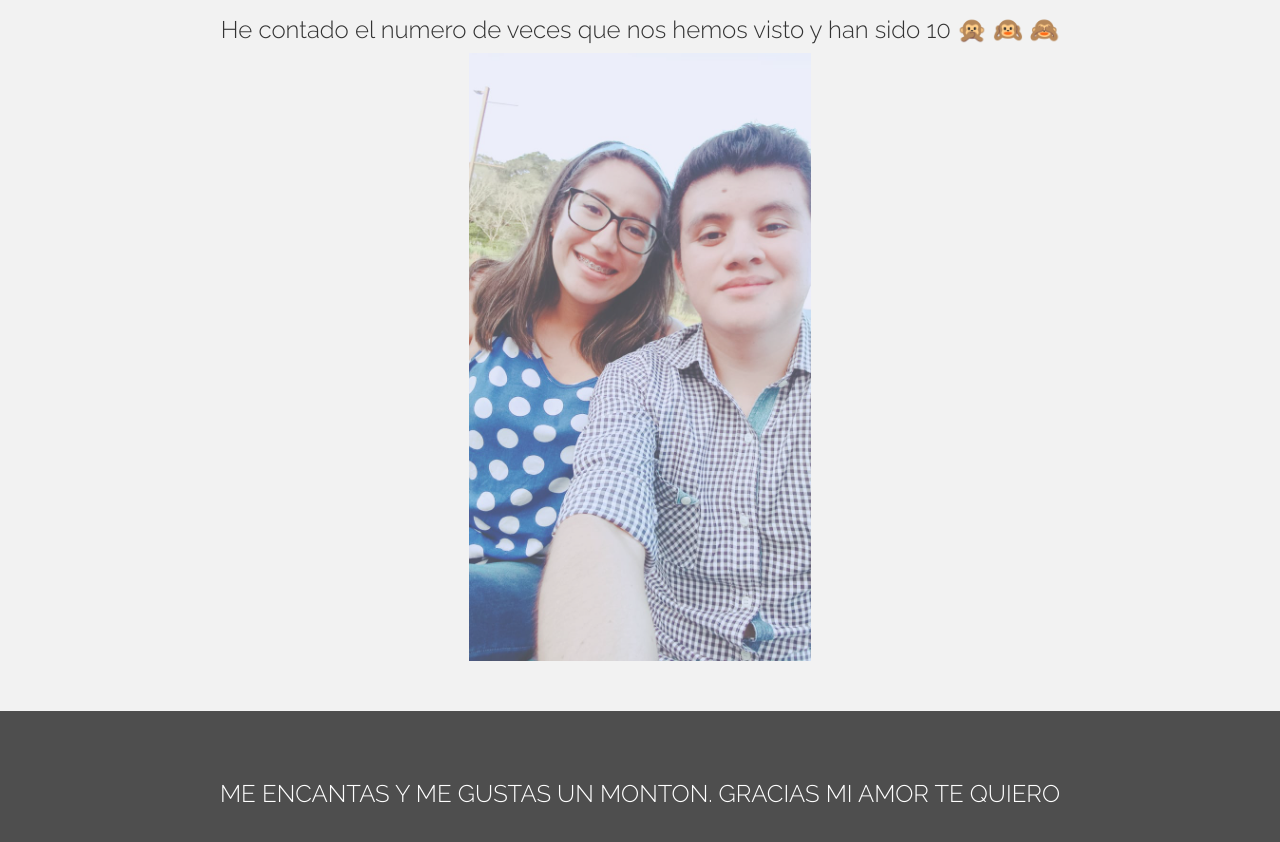
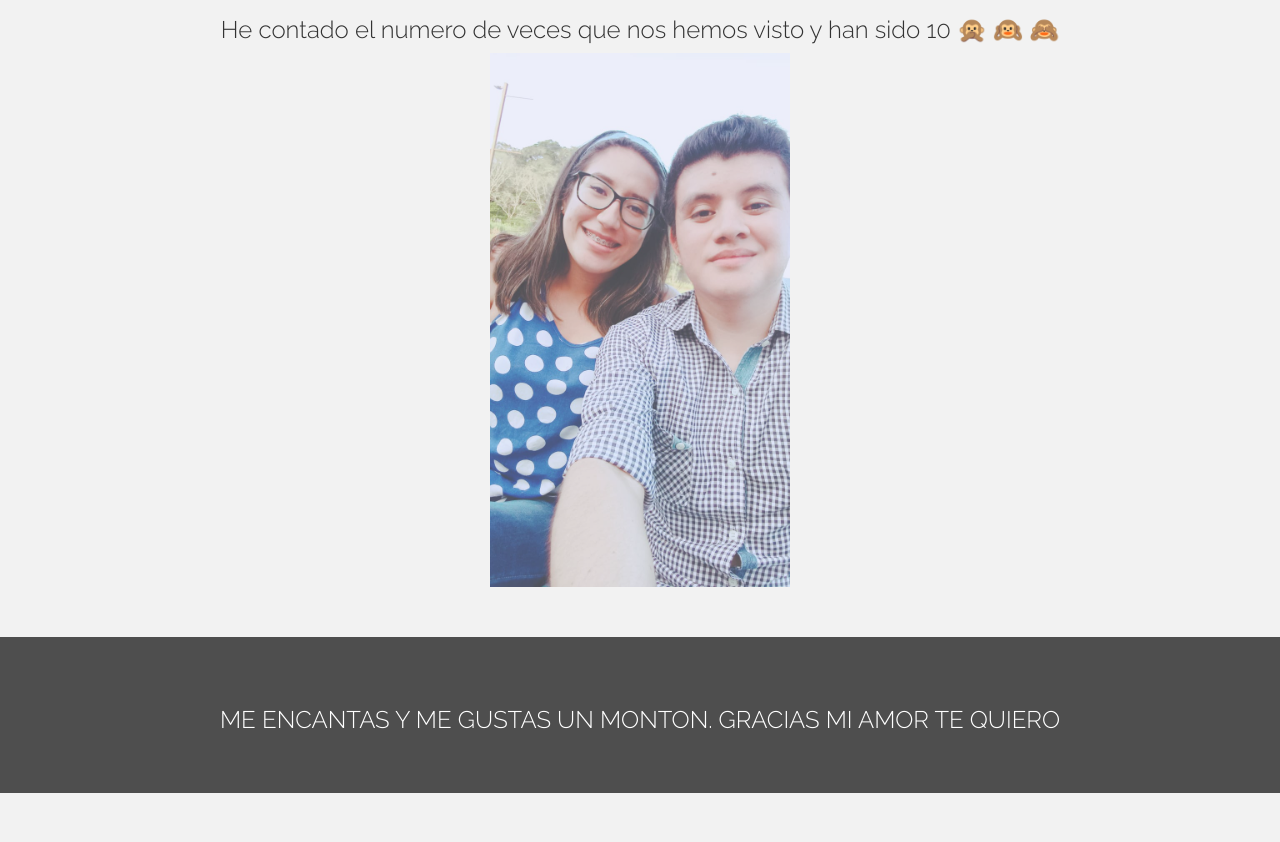
Before and after one commit to ericksam/ella, a plain HTML site: page index.html in a window 1280 px wide. Shown: the part 1730-2572 px from the top of the page. After the commit the page ends 2523 px from the top, so only its background shows below. Drawn offline with nearby package versions, Linux system fonts and the light colour scheme.

Commit message:
cambio de un mes

```diff
--- a/index.html
+++ b/index.html
@@ -99,7 +99,7 @@
 
       <div class="col-lg-12">
         <h3>He contado el numero de veces que nos hemos visto y han sido 10  &#128586; &#128585; &#128584;</h3>
-        <a><img src="img/ella.jpeg" alt="" width="30%"></a>
+        <a><img src="img/ella.jpeg" alt="" width="300"></a>
       </div>
   </div>
   </div>
```
